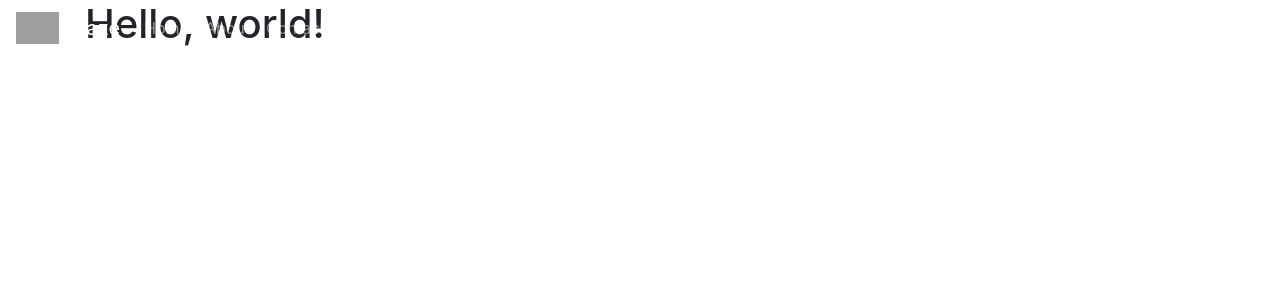
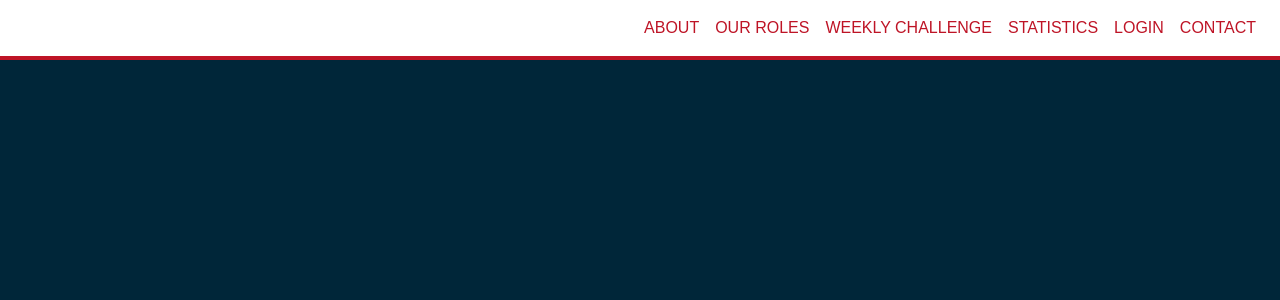
Before and after one commit to AfricaGamingCentral/agc-site, a Flask app: page / in a window 1280 px wide. Shown: the top 300 px of the page. Run offline with Flask 2, Linux system fonts and the light colour scheme; some libraries are stand-ins or nearby versions; grey boxes are pictures that could not be loaded.

Commit message:
Update: - README for Windows setup instructions - Navbar view with starting theme and layout - Layout with included scripts
Create:
- style.css page
- Main logo image
- Favicon for site

```diff
--- /dev/null
+++ b/static/styles/style.css
@@ -0,0 +1,18 @@
+body {
+    font-family: Arial;
+    background-color: rgb(0, 38, 57);
+}
+
+.agc-main-logo {
+    position: absolute;
+    z-index: 999;
+    top: 0;
+}
+
+.agc-nav-bottom-border {
+    border-bottom: 4px solid rgb(190, 20, 38);
+}
+
+.agc-nav-link {
+    color: rgb(190, 20, 38)!important;
+}
--- a/templates/includes/_navbar.html
+++ b/templates/includes/_navbar.html
@@ -1,38 +1,55 @@
 <header class='container'>
-    <nav class="navbar navbar-expand-md navbar-dark fixed-top bg-purple">
-        <img src="../../static/icons/logo_alpha.png" height="32" style="margin-right: 0.5rem;" alt="Glaze">
-        <a class="navbar-brand" href="/">Glaze</a>
-        <button class="navbar-toggler" type="button" data-toggle="collapse" data-target="#navbarCollapse" aria-controls="navbarCollapse" aria-expanded="false" aria-label="Toggle navigation">
-        <span class="navbar-toggler-icon"></span>
+    <nav class="navbar navbar-expand-md navbar-light fixed-top bg-white agc-nav-bottom-border">
+        <button class="navbar-toggler" type="button" data-toggle="collapse" data-target="#navbarCollapse" aria-controls="navbarCollapse"
+            aria-expanded="false" aria-label="Toggle navigation">
+            <i class="fas fa-bars"></i>
         </button>
+
+        <div class="agc-logo-container">
+            <!-- <img class="agc-main-logo" src="/static/icons/main-logo.png"> -->
+        </div>
+
         <div class="collapse navbar-collapse" id="navbarCollapse">
-        <ul class="navbar-nav mr-auto">
-            <li class="nav-item">
-            <a class="nav-link" id='home' href="/">Home</a>
-            </li>
-            <li class="nav-item">
-            <a class="nav-link" id='about' href="/about">About</a>
-            </li>
-            <li class="nav-item">
-            <a class="nav-link" id='contact' href="/contact">Contact</a>
-            </li>
-        </ul>
-        <ul class="navbar-nav navbar-right">
+            <ul class="navbar-nav ml-auto">
                 {% if session.logged_in %}
                     {% if session.admin %}
                         <li>
                             <a class="nav-link" href="/dashboard">Dashboard</a>
                         </li>
                     {% endif %}
+
                     <li>
                         <a class="nav-link" href="/logout">Logout</a>
                     </li>
                 {% else %}
-                <li>
-                    <a class="nav-link" href="/login">Login</a>
+                <li class="nav-item">
+                    <a class="nav-link agc-nav-link" id='about' href="#">ABOUT</a>
+                </li>
+                <li class="nav-item">
+                    <a class="nav-link agc-nav-link" id='ourRoles' href="#">OUR ROLES</a>
+                </li>
+                <li class="nav-item">
+                    <a class="nav-link agc-nav-link" id='weeklyChallenge' href="#">WEEKLY CHALLENGE</a>
+                </li>
+                <li class="nav-item">
+                    <a class="nav-link agc-nav-link" id='stats' href="#">STATISTICS</a>
+                </li>
+                <li class="nav-item">
+                    <a class="nav-link agc-nav-link" href="/login">LOGIN</a>
+                </li>
+                <li class="nav-item">
+                    <a class="nav-link agc-nav-link" id='contact' href="#">CONTACT</a>
                 </li>
                 {% endif %}
             </ul>
         </div>
     </nav>
 </header>
+
+<!-- ABOUT
+TEAM
+OUR ROLES
+WEEKLY CHALLENGE
+STATISTICS
+LOGIN
+CONTACT -->
--- a/templates/layout.html
+++ b/templates/layout.html
@@ -1,20 +1,29 @@
-<!DOCTYPE html>
+<!doctype html>
 <html lang="en">
+
 <head>
-    <meta charset="UTF-8">
-    <meta name="viewport" content="width=device-width, initial-scale=1">
+    <meta charset="utf-8">
+    <meta name="viewport" content="width=device-width, initial-scale=1, shrink-to-fit=no">
+
     <title>Africa Gaming Central</title>
+
     <link rel="stylesheet" href="https://stackpath.bootstrapcdn.com/bootstrap/4.1.1/css/bootstrap.min.css">
-    <link rel="stylesheet" href="https://use.fontawesome.com/releases/v5.0.13/css/all.css" integrity="sha384-DNOHZ68U8hZfKXOrtjWvjxusGo9WQnrNx2sqG0tfsghAvtVlRW3tvkXWZh58N9jp" crossorigin="anonymous">
     <link rel="stylesheet" type="text/css" href="{{ url_for('static', filename='styles/style.css') }}">
+    <link rel="icon" type="img/ico" href="/static/icons/favicon.png">
 </head>
+
 <body>
     {% include "includes/_navbar.html" %}
     <div class="container">
-        {% include "includes/_messages.html" %}
-        {% block body %}{% endblock %}
+        {% include "includes/_messages.html" %} {% block body %}{% endblock %}
     </div>
-    <script src="https://code.jquery.com/jquery-3.3.1.min.js" integrity="sha256-FgpCb/KJQlLNfOu91ta32o/NMZxltwRo8QtmkMRdAu8=" crossorigin="anonymous"></script>
+    <script src="https://code.jquery.com/jquery-3.3.1.min.js" integrity="sha256-FgpCb/KJQlLNfOu91ta32o/NMZxltwRo8QtmkMRdAu8="
+        crossorigin="anonymous"></script>
+    <script src="https://cdnjs.cloudflare.com/ajax/libs/popper.js/1.14.3/umd/popper.min.js" integrity="sha384-ZMP7rVo3mIykV+2+9J3UJ46jBk0WLaUAdn689aCwoqbBJiSnjAK/l8WvCWPIPm49"
+        crossorigin="anonymous"></script>
     <script src="https://stackpath.bootstrapcdn.com/bootstrap/4.1.1/js/bootstrap.min.js"></script>
+    <script defer src="https://use.fontawesome.com/releases/v5.1.1/js/all.js" integrity="sha384-BtvRZcyfv4r0x/phJt9Y9HhnN5ur1Z+kZbKVgzVBAlQZX4jvAuImlIz+bG7TS00a"
+        crossorigin="anonymous"></script>
 </body>
+
 </html>
```
Also changed, not shown: README.md, static/icons/favicon.png (added), static/icons/main-logo.png (added). Lines whose indentation alone changed are shown as unchanged.
